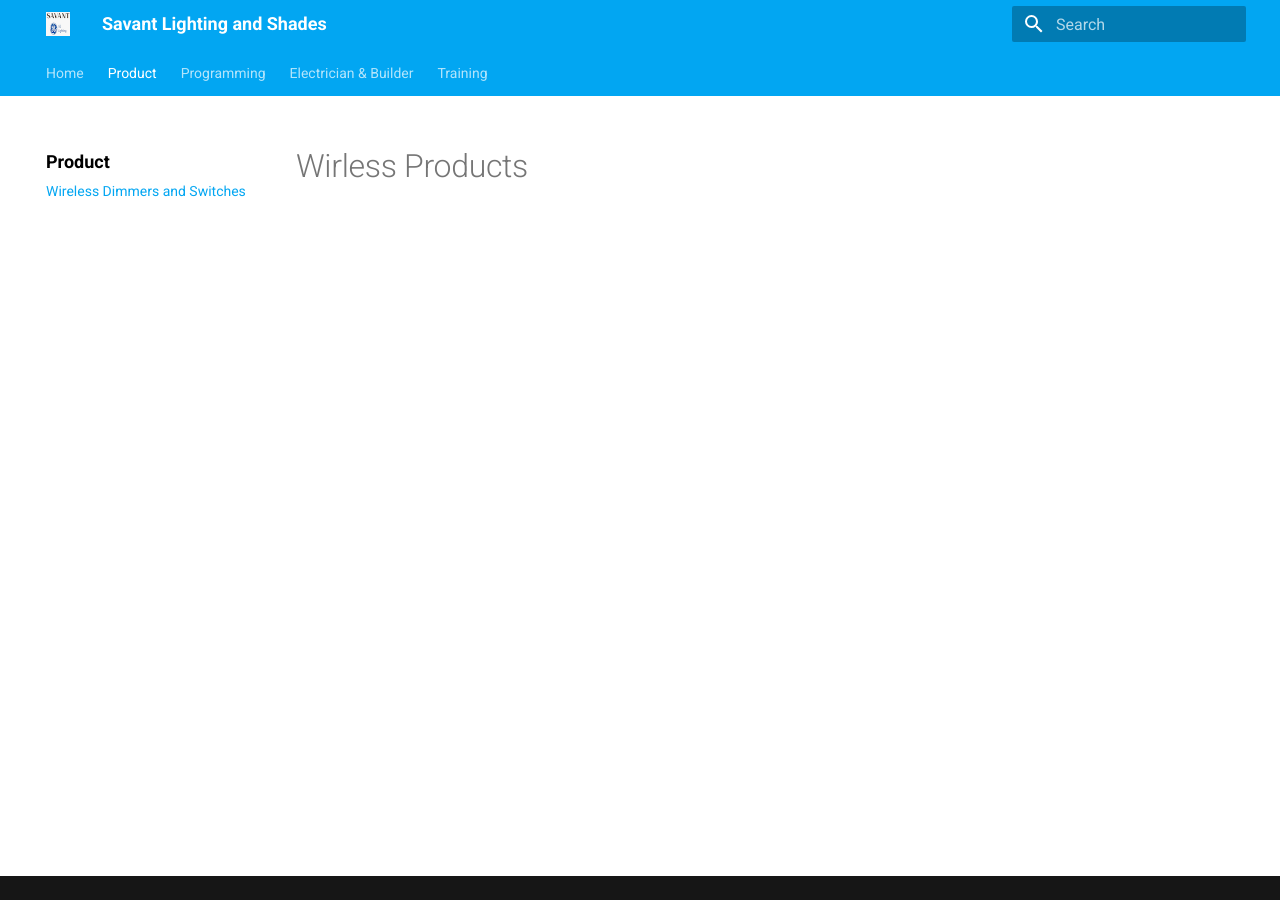
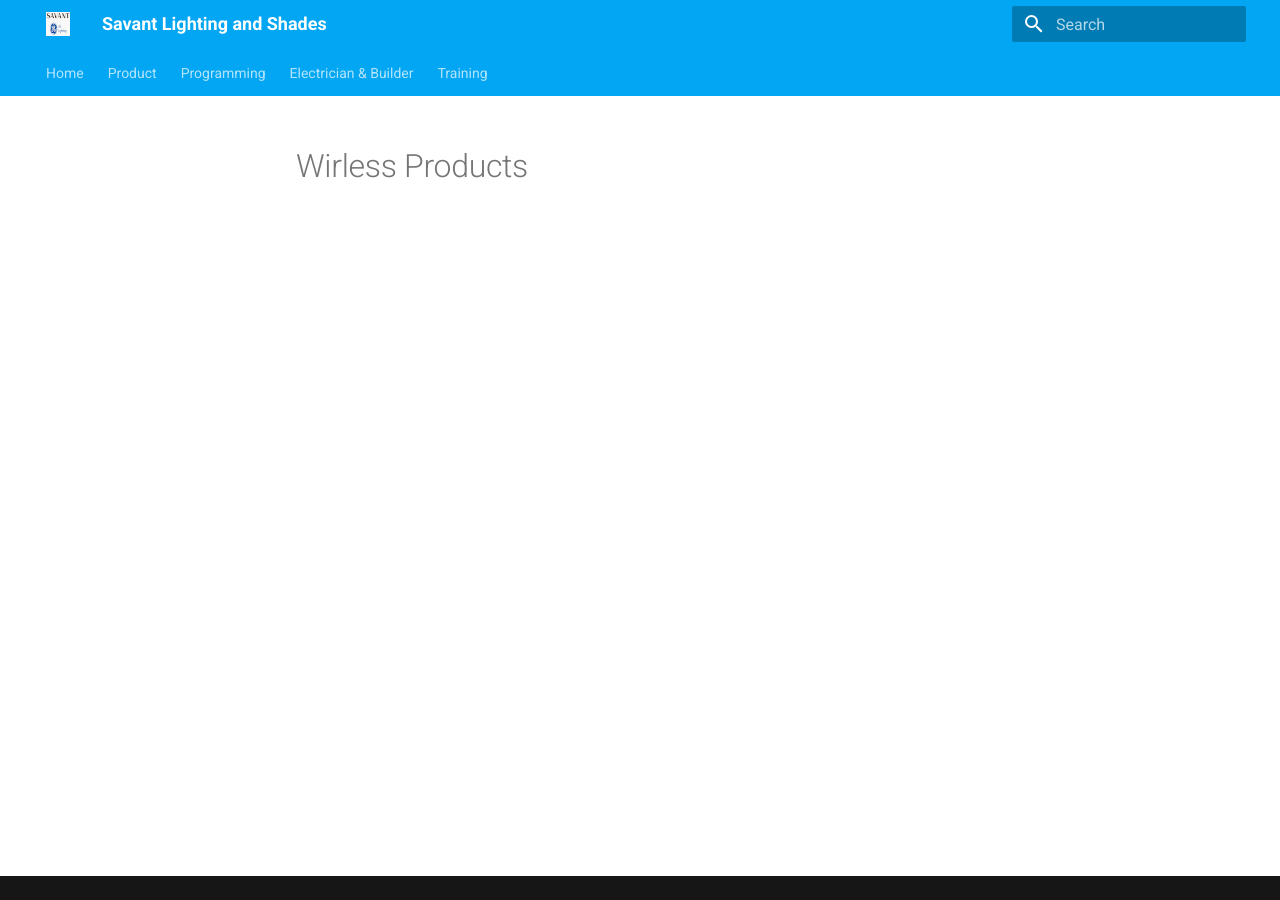
Before and after one commit to ge-lighting/prolighting, an MkDocs documentation site: the page built from docs/product/wireless_dimmers_switches.md, in a window 1280 px wide. Built offline with MkDocs 1.6.1 and Material for MkDocs 9.7.7, drawn with Linux system fonts in a browser that asks for light colours.

Commit message:
Fixed stuff

```diff
--- a/mkdocs.yml
+++ b/mkdocs.yml
@@ -39,7 +39,6 @@
     - 'Home': 'index.md'
     - 'Product':
         - '': product/index.md
-        - 'Wireless Dimmers and Switches': product/wireless_dimmers_switches.md
 
     - 'Programming':
         - Blueprint:
```
Also changed, not shown: docs/product/index.md (+2 -0 lines), 2 other files.
